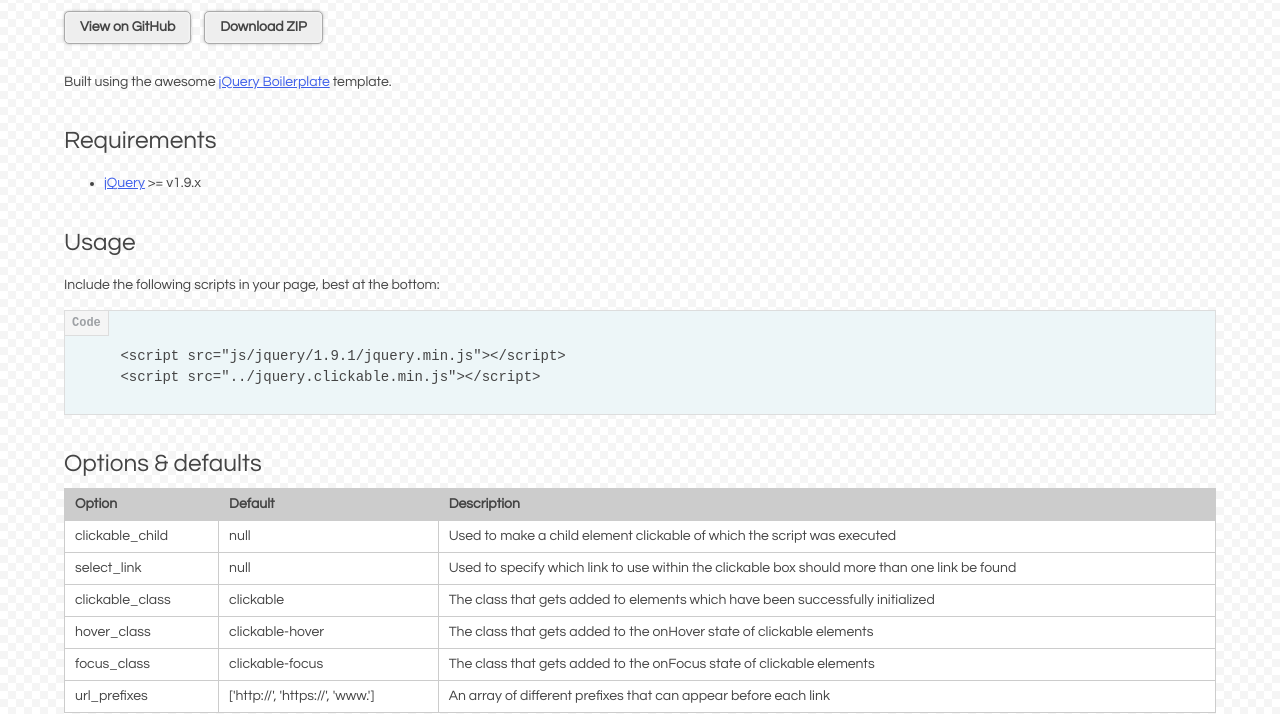
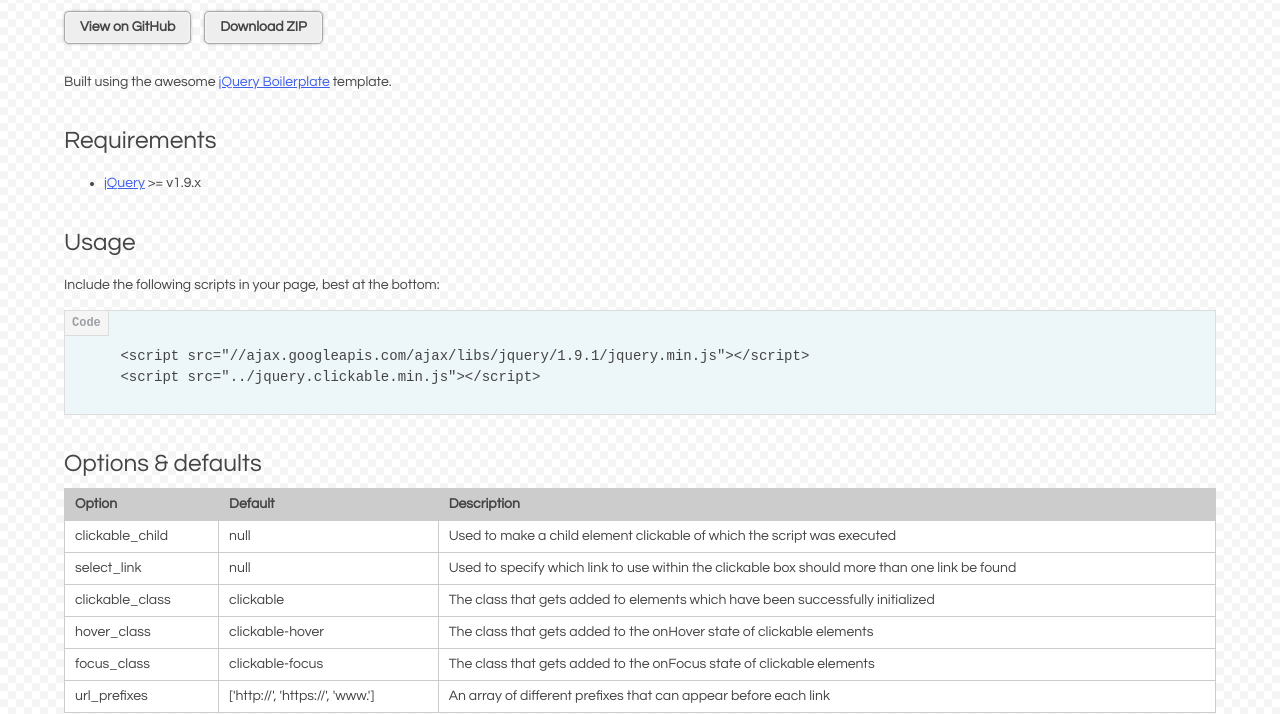
Before and after one commit to lawlesscreation/jquery.clickable, a plain HTML site: page index.html in a window 1280 px wide. Shown: the part 117-831 px from the top of the page. Drawn offline with nearby package versions, Linux system fonts and the light colour scheme.

Commit message:
updated usage example to match readme

```diff
--- a/index.html
+++ b/index.html
@@ -37,7 +37,7 @@
       <h2>Usage</h2>
       <p>Include the following scripts in your page, best at the bottom:</p>
       <pre>
-      &lt;script src="js/jquery/1.9.1/jquery.min.js"&gt;&lt;/script&gt;
+      &lt;script src="//ajax.googleapis.com/ajax/libs/jquery/1.9.1/jquery.min.js"&gt;&lt;/script&gt;
       &lt;script src="../jquery.clickable.min.js"&gt;&lt;/script&gt;
       </pre>
 
```
